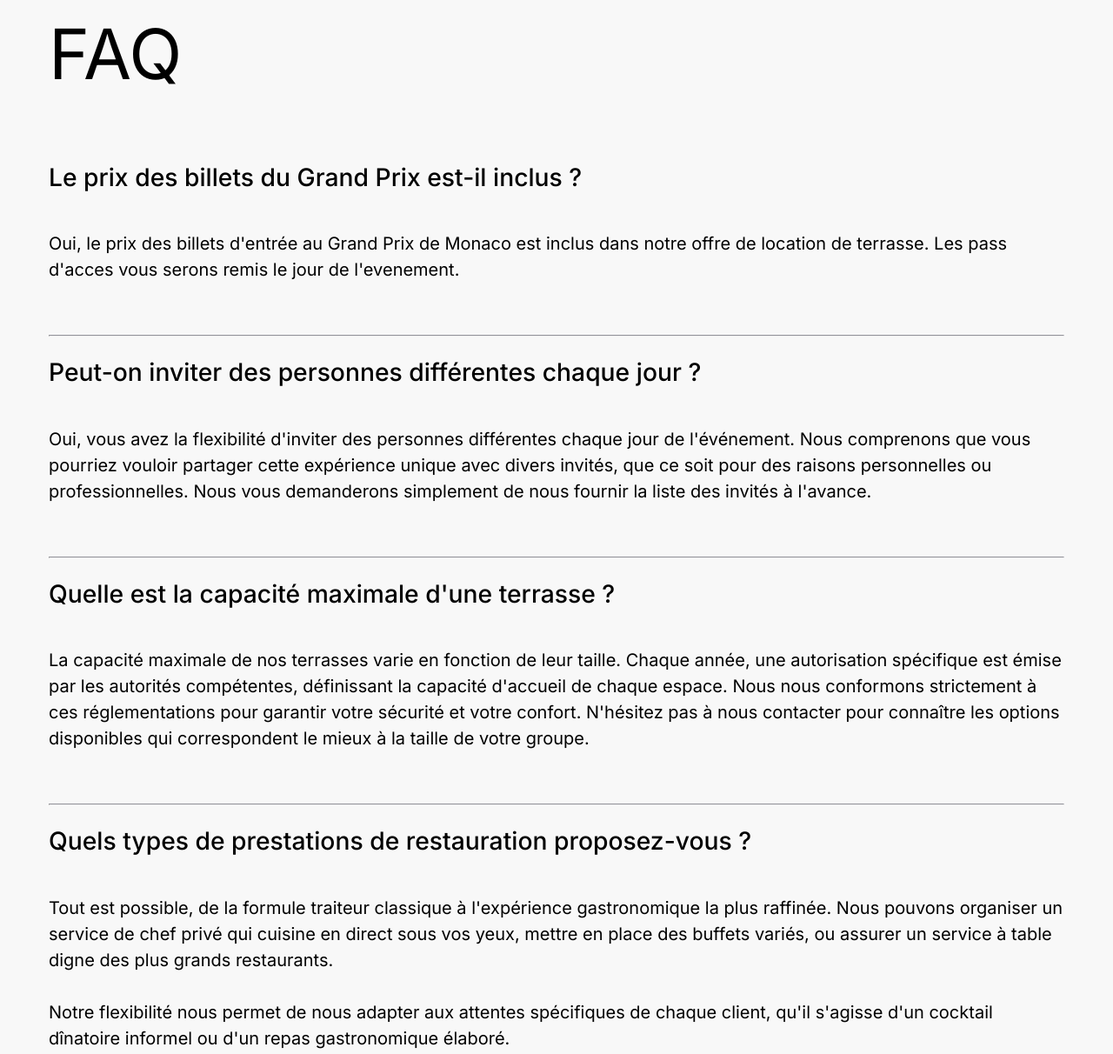
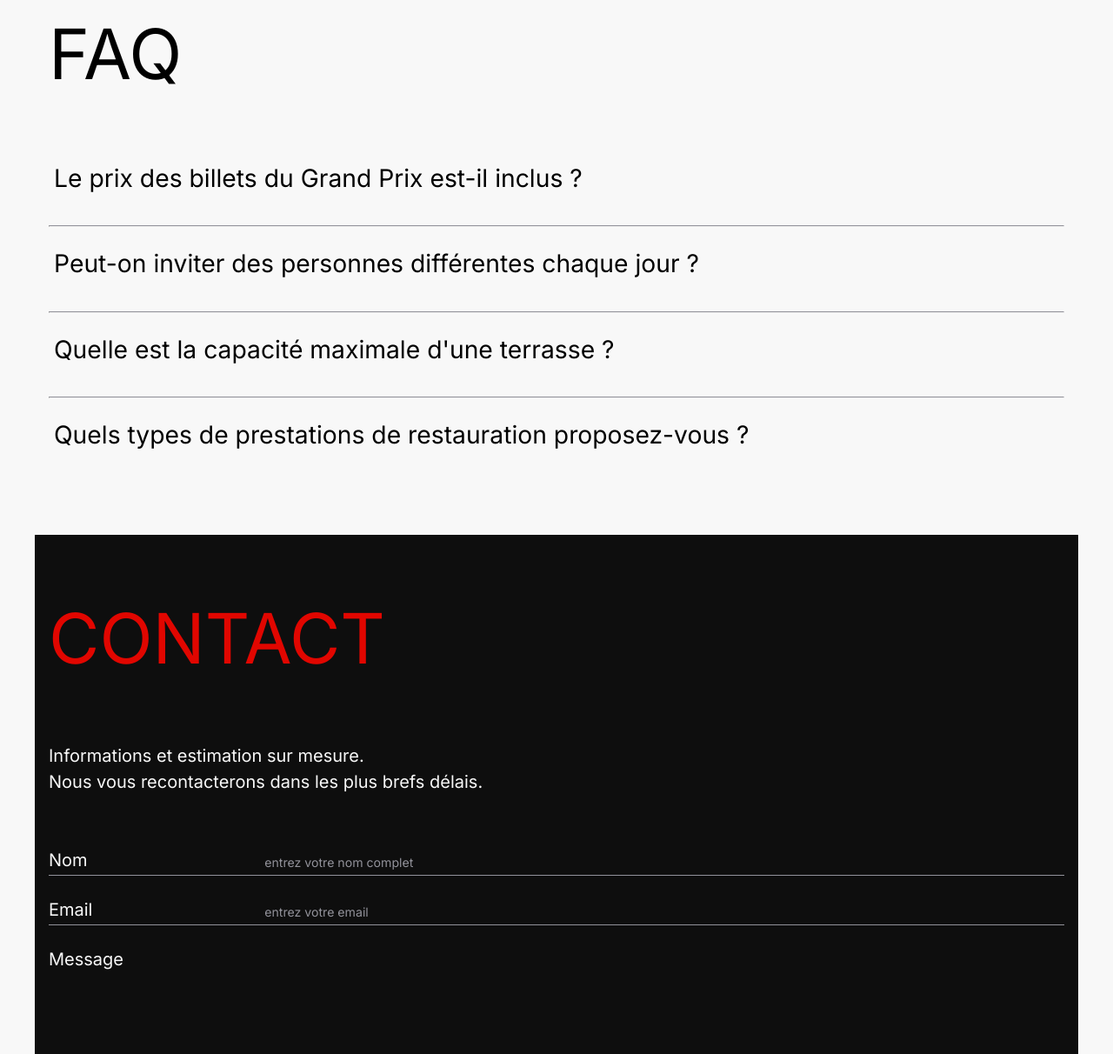
Before and after one commit to pamplito/Experience-GP-Monaco, a plain HTML site: page index.html in a window 1280 px wide. Shown: the part 2699-3911 px from the top of the page at 87% size. Drawn offline with Linux system fonts and the light colour scheme.

Commit message:
Add files via upload
HTML et CSS modifiés at home

```diff
--- a/index.html
+++ b/index.html
@@ -66,10 +66,8 @@
         <div>
           <h3>F1 GRAND PRIX <br />DE MONACO</h3>
           <p>
-            Assistez a l’une des courses les plus mythique du monde.
-            <br />
-            Ressentez le frisson des moteurs rugissants à quelques mètres de
-            vous.
+            Assistez a l’une des courses les plus mythique du monde. Ressentez
+            le frisson des moteurs rugissants à quelques mètres de vous.
           </p>
           <!-- <div class="center button-spacing"> -->
           <!-- <a class="button" href="#contact-section">Contactez Nous</a> -->
@@ -92,51 +90,6 @@
         </div>
       </section>
 
-      <!-- ========== FAQ ========== -->
-      <section class="section-faq | padding-block-xl section-padding-inline">
-        <h2>FAQ</h2>
-        <h3>Le prix des billets du Grand Prix est-il inclus ?</h3>
-        <p>
-          Oui, le prix des billets d'entrée au Grand Prix de Monaco est inclus
-          dans notre offre de location de terrasse. Les pass d'acces vous serons
-          remis le jour de l'evenement.
-        </p>
-        <hr / class="space-b-s space-t-xl">
-        <h3>Peut-on inviter des personnes différentes chaque jour ?</h3>
-        <p>
-          Oui, vous avez la flexibilité d'inviter des personnes différentes
-          chaque jour de l'événement. Nous comprenons que vous pourriez vouloir
-          partager cette expérience unique avec divers invités, que ce soit pour
-          des raisons personnelles ou professionnelles. Nous vous demanderons
-          simplement de nous fournir la liste des invités à l'avance.
-        </p>
-        <hr / class="space-b-s space-t-xl">
-        <h3>Quelle est la capacité maximale d'une terrasse ?</h3>
-        <p>
-          La capacité maximale de nos terrasses varie en fonction de leur
-          taille. Chaque année, une autorisation spécifique est émise par les
-          autorités compétentes, définissant la capacité d'accueil de chaque
-          espace. Nous nous conformons strictement à ces réglementations pour
-          garantir votre sécurité et votre confort. N'hésitez pas à nous
-          contacter pour connaître les options disponibles qui correspondent le
-          mieux à la taille de votre groupe.
-        </p>
-        <hr / class="space-b-s space-t-xl">
-        <h3>Quels types de prestations de restauration proposez-vous ?</h3>
-        <p>
-          Tout est possible, de la formule traiteur classique à l'expérience
-          gastronomique la plus raffinée. Nous pouvons organiser un service de
-          chef privé qui cuisine en direct sous vos yeux, mettre en place des
-          buffets variés, ou assurer un service à table digne des plus grands
-          restaurants.
-        </p>
-        <p>
-          Notre flexibilité nous permet de nous adapter aux attentes spécifiques
-          de chaque client, qu'il s'agisse d'un cocktail dînatoire informel ou
-          d'un repas gastronomique élaboré.
-        </p>
-      </section>
-
       <!-- ========== FAQ ACCORDION ========== -->
       <section class="section-faq | padding-block-xl section-padding-inline">
         <h2>FAQ</h2>
@@ -151,7 +104,7 @@
             serons remis le jour de l'evenement.
           </p>
         </div>
-        <hr / class="space-b-s space-t-xl">
+        <hr / class="space-b-s space-t-s">
 
         <button class="accordion">
           <h3>Peut-on inviter des personnes différentes chaque jour ?</h3>
@@ -159,35 +112,40 @@
         <div class="panel">
           <p>
             Oui, vous avez la flexibilité d'inviter des personnes différentes
-            chaque jour de l'événement. Nous comprenons que vous pourriez
-            vouloir partager cette expérience unique avec divers invités, que ce
-            soit pour des raisons personnelles ou professionnelles. Nous vous
-            demanderons simplement de nous fournir la liste des invités à
-            l'avance.
+            chaque jour de l'événement.
+          </p>
+
+          <p>
+            Nous comprenons que vous pourriez vouloir partager cette expérience
+            unique avec divers invités. Nous vous demanderons simplement de nous
+            fournir la liste des invités à l'avance.
           </p>
         </div>
-        <hr / class="space-b-s space-t-xl">
+        <hr / class="space-b-s space-t-s">
 
-        <h3>
-            Quelle est la capacité maximale d'une terrasse ?
-        </h3>
+        <button class="accordion">
+          <h3>Quelle est la capacité maximale d'une terrasse ?</h3>
         </button>
         <div class="panel">
           <p>
-          La capacité maximale de nos terrasses varie en fonction de leur
-          taille. Chaque année, une autorisation spécifique est émise par les
+            La capacité maximale des terrasses avec vue sur le circuit varie en
+            fonction de leurs tailles.
+          </p>
+          <p>
+            Chaque année, une autorisation spécifique est émise par les
             autorités compétentes, définissant la capacité d'accueil de chaque
             espace. Nous nous conformons strictement à ces réglementations pour
-          garantir votre sécurité et votre confort. N'hésitez pas à nous
-          contacter pour connaître les options disponibles qui correspondent le
-          mieux à la taille de votre groupe.
+            garantir votre sécurité et votre confort.
+          </p>
+          <p>
+            N'hésitez pas à nous contacter pour connaître les options
+            disponibles qui correspondent le mieux à la taille de votre groupe.
           </p>
         </div>
-        <hr / class="space-b-s space-t-xl">
+        <hr / class="space-b-s space-t-s">
 
-        <h3>
-            Quels types de prestations de restauration proposez-vous ?
-        </h3>
+        <button class="accordion">
+          <h3>Quels types de prestations de restauration proposez-vous ?</h3>
         </button>
         <div class="panel">
           <p>
@@ -198,12 +156,11 @@
             restaurants.
           </p>
           <p>
-          Notre flexibilité nous permet de nous adapter aux attentes spécifiques
-          de chaque client, qu'il s'agisse d'un cocktail dînatoire informel ou
-          d'un repas gastronomique élaboré.
+            Notre flexibilité nous permet de nous adapter aux attentes
+            spécifiques de chaque client, qu'il s'agisse d'un cocktail dînatoire
+            informel ou d'un repas gastronomique élaboré.
           </p>
         </div>
-
       </section>
 
       <!-- ========== CONTACT ========== -->
--- a/style.css
+++ b/style.css
@@ -342,8 +342,9 @@ hr {
 /* ---------- FAQ SECTION ---------- */
 .section-faq {
   & h3 {
-    font-weight: var(--fw-medium);
-    margin-bottom: var(--space-l);
+    font-weight: var(--fw-normal);
+    /* margin-bottom: var(--space-xl); */
+    margin-bottom: 0;
   }
 }
 
@@ -355,10 +356,10 @@ hr {
 
 /* Style of the button/questions to open and close the accordion panel */
 .accordion {
-  /* background-color: #eee;
-  color: #444; */
+  background-color: inherit;
   cursor: pointer;
-  padding: 18px;
+
+  /* padding: 18px; */
   width: 100%;
   text-align: left;
   border: none;
@@ -368,14 +369,20 @@ hr {
 
 .active,
 .accordion:hover {
-  background-color: #ccc;
-  box-shadow: 0px 15px 10px -15px rgba(0, 0, 0, 0.427);
+  color: #000000;
+  /* box-shadow: 0px 15px 10px -15px rgba(0, 0, 0, 0.427); */
   /* box-shadow: 0px 15px 10px -15px #111;     */
+
+  & h3 {
+    font-weight: var(--fw-medium);
+    transition: 0.2s ease-in-out;
+  }
 }
 
 /* Style of the accordion panel */
 .panel {
-  padding: 0 18px;
+  padding: 0 1rem;
+  margin-block: 1rem;
   max-height: 0;
   overflow: hidden;
   transition: max-height 0.2s ease-out;
```
Lines whose indentation alone changed are shown as unchanged.
